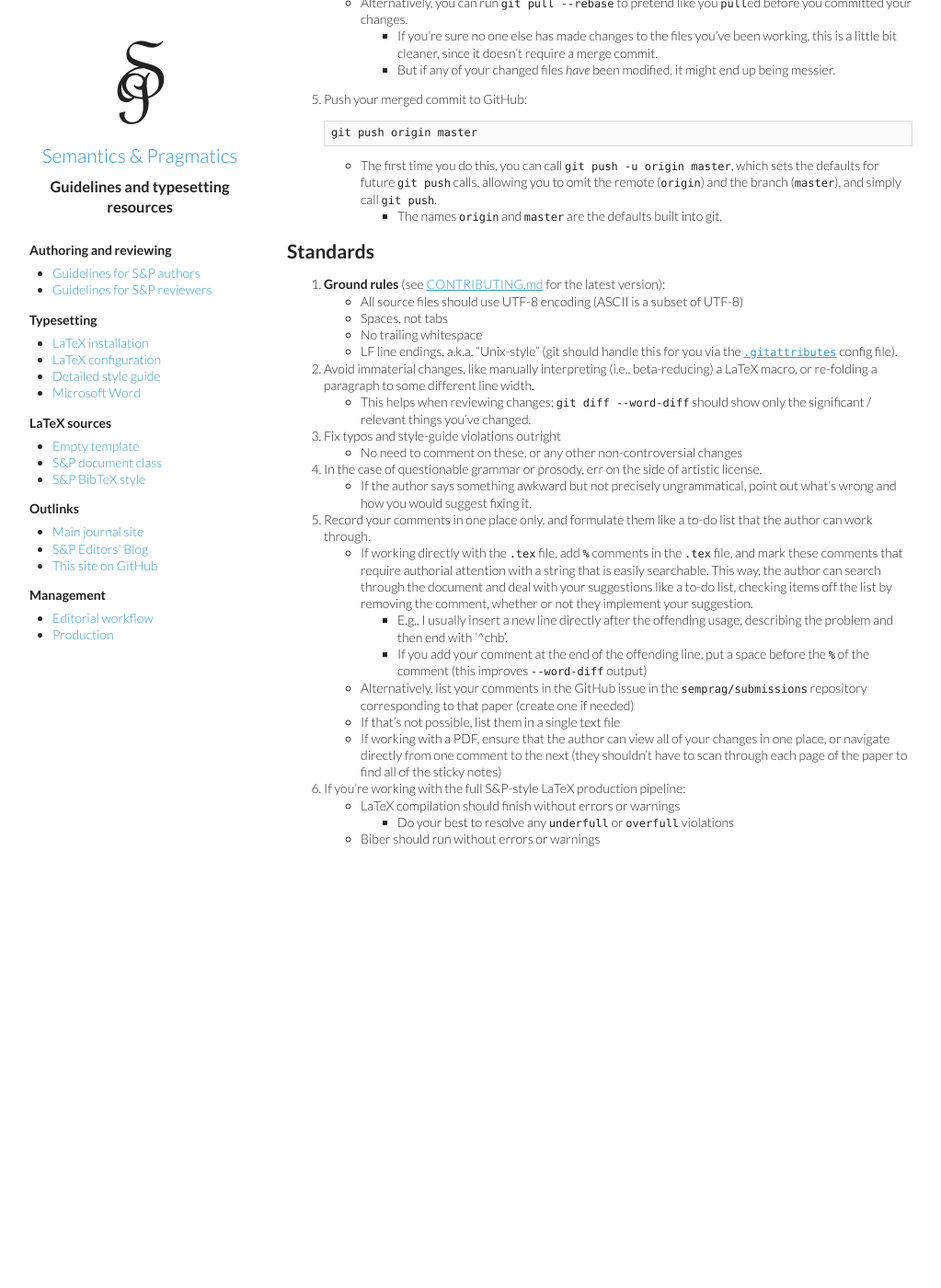
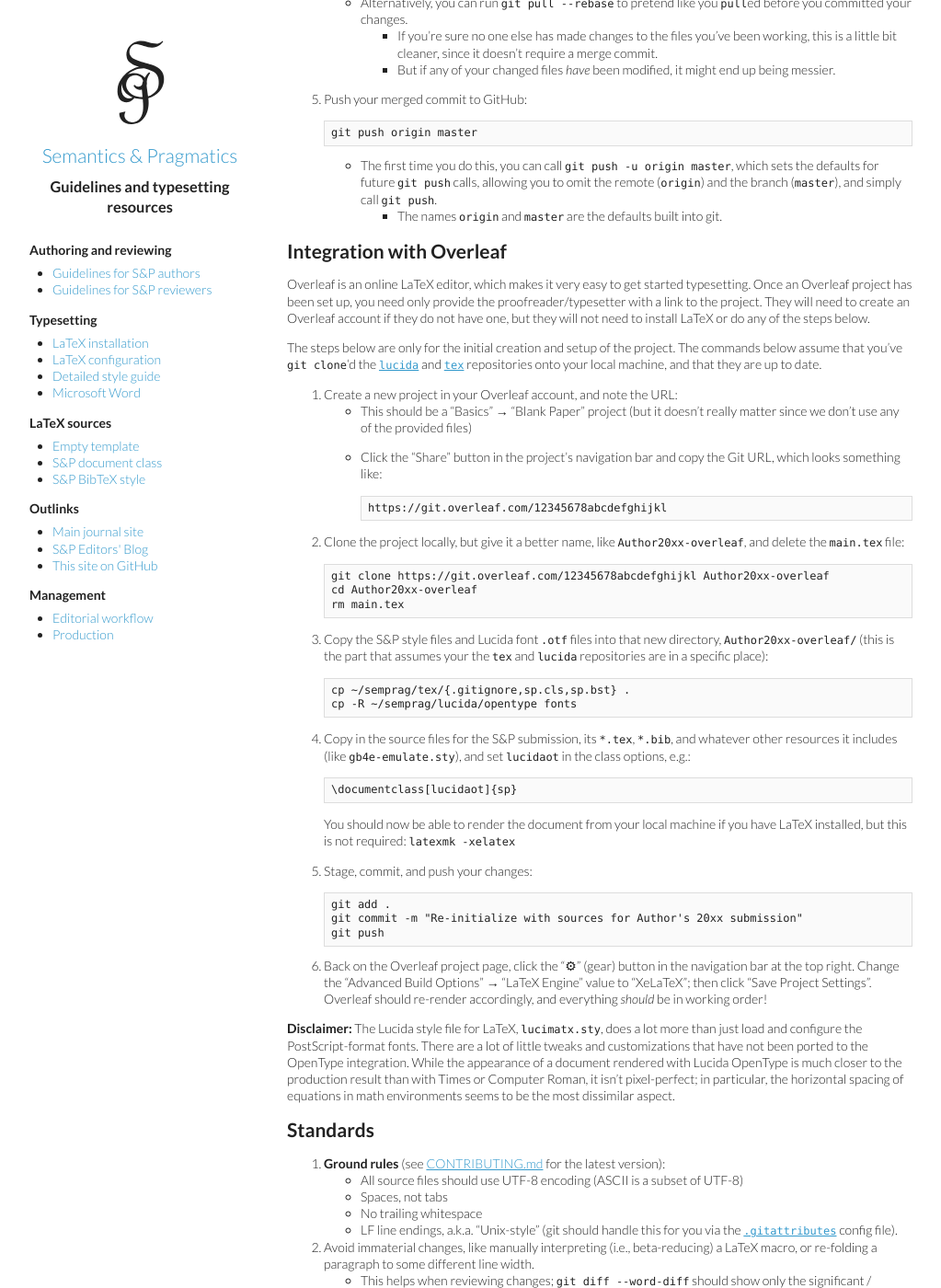
Before and after one commit to semprag/semprag.github.io, a Jekyll site: the page built from production.md, in a window 1280 px wide and 1400 px high, scrolled down 2376 px. Shown: the whole window at 92% size, without its empty margins (8-1031 px from the left). Built offline with Jekyll 4.4.1, drawn with Linux system fonts in a browser that asks for light colours; before the commit the page ends 3352 px from its top, so only the background shows below that.

Commit message:
Add 'Integration with Overleaf' section to Production page

```diff
--- a/production.md
+++ b/production.md
@@ -139,6 +139,52 @@
       - The names `origin` and `master` are the defaults built into git.
 
 
+## Integration with Overleaf
+
+Overleaf is an online LaTeX editor, which makes it very easy to get started typesetting.
+Once an Overleaf project has been set up, you need only provide the proofreader/typesetter with a link to the project.
+They will need to create an Overleaf account if they do not have one, but they will not need to install LaTeX or do any of the steps below.
+
+The steps below are only for the initial creation and setup of the project.
+The commands below assume that you've `git clone`'d the [`lucida`](https://github.com/semprag/lucida) and [`tex`](https://github.com/semprag/tex) repositories onto your local machine, and that they are up to date.
+
+1. Create a new project in your Overleaf account, and note the URL:
+   * This should be a "Basics" → "Blank Paper" project (but it doesn't really matter since we don't use any of the provided files)
+   * Click the "Share" button in the project's navigation bar and copy the Git URL, which looks something like:
+
+         https://git.overleaf.com/12345678abcdefghijkl
+2. Clone the project locally, but give it a better name, like `Author20xx-overleaf`, and delete the `main.tex` file:
+
+       git clone https://git.overleaf.com/12345678abcdefghijkl Author20xx-overleaf
+       cd Author20xx-overleaf
+       rm main.tex
+3. Copy the S&P style files and Lucida font `.otf` files into that new directory, `Author20xx-overleaf/`
+   (this is the part that assumes your the `tex` and `lucida` repositories are in a specific place):
+
+       cp ~/semprag/tex/{.gitignore,sp.cls,sp.bst} .
+       cp -R ~/semprag/lucida/opentype fonts
+4. Copy in the source files for the S&P submission, its `*.tex`, `*.bib`,
+   and whatever other resources it includes (like `gb4e-emulate.sty`),
+   and set `lucidaot` in the class options, e.g.:
+
+       \documentclass[lucidaot]{sp}
+
+   You should now be able to render the document from your local machine if you have LaTeX installed,
+   but this is not required: `latexmk -xelatex`
+5. Stage, commit, and push your changes:
+
+       git add .
+       git commit -m "Re-initialize with sources for Author's 20xx submission"
+       git push
+6. Back on the Overleaf project page, click the "⚙" (gear) button in the navigation bar at the top right.
+   Change the "Advanced Build Options" → "LaTeX Engine" value to "XeLaTeX"; then click "Save Project Settings".
+   Overleaf should re-render accordingly, and everything _should_ be in working order!
+
+**Disclaimer:** The Lucida style file for LaTeX, `lucimatx.sty`, does a lot more than just load and configure the PostScript-format fonts.
+There are a lot of little tweaks and customizations that have not been ported to the OpenType integration.
+While the appearance of a document rendered with Lucida OpenType is much closer to the production result than with Times or Computer Roman, it isn't pixel-perfect; in particular, the horizontal spacing of equations in math environments seems to be the most dissimilar aspect.
+
+
 ## Standards
 
 1. **Ground rules** (see [CONTRIBUTING.md](https://github.com/semprag/submissions/blob/master/CONTRIBUTING.md) for the latest version):
```
